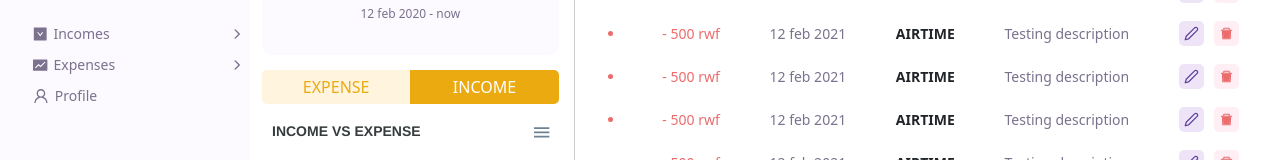
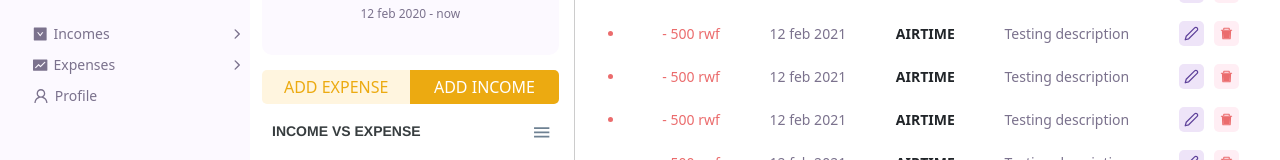
Before and after one commit to SolvIT-Africa-Bootcamp-cohort2/Expense-tracking-app, a React (Create React App) app: page /dashboard in a window 1280 px wide. Shown: the part 221-381 px from the top of the page. Built offline with nearby package versions, Linux system fonts and the light colour scheme; no server answers; sample sign-in values are in the browser's storage.

Commit message:
corrected spelling

```diff
--- a/src/components/Dashboard/Contents/ExpenseItem.js
+++ b/src/components/Dashboard/Contents/ExpenseIncomeItem.js
@@ -1,9 +1,9 @@
 import React from "react";
 import { AiTwotoneDelete } from "react-icons/ai";
 import { FiEdit2 } from "react-icons/fi";
-import "../../../styles/expenseItem.scss";
+import "../../../styles/expenseIncomeItem.scss";
 
-function ExpenseItem({ expense }) {
+function ExpenseIncomeItem({ expense }) {
   return (
     <div className="expenses-main-container">
       {expense.type == "income" ? (
@@ -67,4 +67,4 @@ function ExpenseItem({ expense }) {
   );
 }
 
-export default ExpenseItem;
+export default ExpenseIncomeItem;
--- a/src/components/Dashboard/Contents/Expenses.js
+++ b/src/components/Dashboard/Contents/ExpensesAndIncomeForAccount.js
@@ -1,7 +1,7 @@
 import React from "react";
-import ExpenseItem from "./ExpenseItem";
+import ExpenseItem from "./ExpenseIncomeItem";
 
-function Expenses() {
+function ExpensesAndIncomeForAccount() {
   const expenses = [
     {
       type: "income",
@@ -115,4 +115,4 @@ function Expenses() {
   );
 }
 
-export default Expenses;
+export default ExpensesAndIncomeForAccount;
--- a/src/components/Dashboard/Contents/MoneyAccounts.js
+++ b/src/components/Dashboard/Contents/MoneyAccounts.js
@@ -6,7 +6,7 @@ import AccountHeader from "../../placeholders/AccountHeader";
 import Balance from "../../placeholders/Balance";
 import CircularPie from "./Charts/CircularPie";
 import LineChart from "./Charts/LineChart";
-import Expenses from "./Expenses";
+import ExpensesAndIncomeForAccount from "./ExpensesAndIncomeForAccount";
 import AddNewIncome from "../Contents/Modals/AddNewIncome";
 import AddNewExpense from "../Contents/Modals/AddNewExpense";
 import Axios from "axios";
@@ -95,10 +95,10 @@ function MoneyAccounts() {
                     </div>
                     <div className="expense-buttons-container">
                       <button onClick={() => setShowNewExpenseModal(true)}>
-                        expense
+                        add expense
                       </button>
                       <button onClick={() => setShowNewIncomeModal(true)}>
-                        income
+                        add income
                       </button>
                     </div>
                   </>
@@ -115,7 +115,11 @@ function MoneyAccounts() {
           <div className="col-md-8">
             <div className="expenses-table-main-container">
               <div className="pt-3">
-                {isLoadingAccountContents ? <AccountExpenses /> : <Expenses />}
+                {isLoadingAccountContents ? (
+                  <AccountExpenses />
+                ) : (
+                  <ExpensesAndIncomeForAccount />
+                )}
               </div>
             </div>
           </div>
--- a/src/styles/all_accounts.scss
+++ b/src/styles/all_accounts.scss
@@ -80,6 +80,7 @@
       border: 0;
       text-transform: uppercase;
       font-weight: 500;
+      outline: none;
       &:hover {
         opacity: 0.7;
       }
```
Also changed, not shown: src/styles/expenseIncomeItem.scss (renamed from src/styles/expenseItem.scss).
